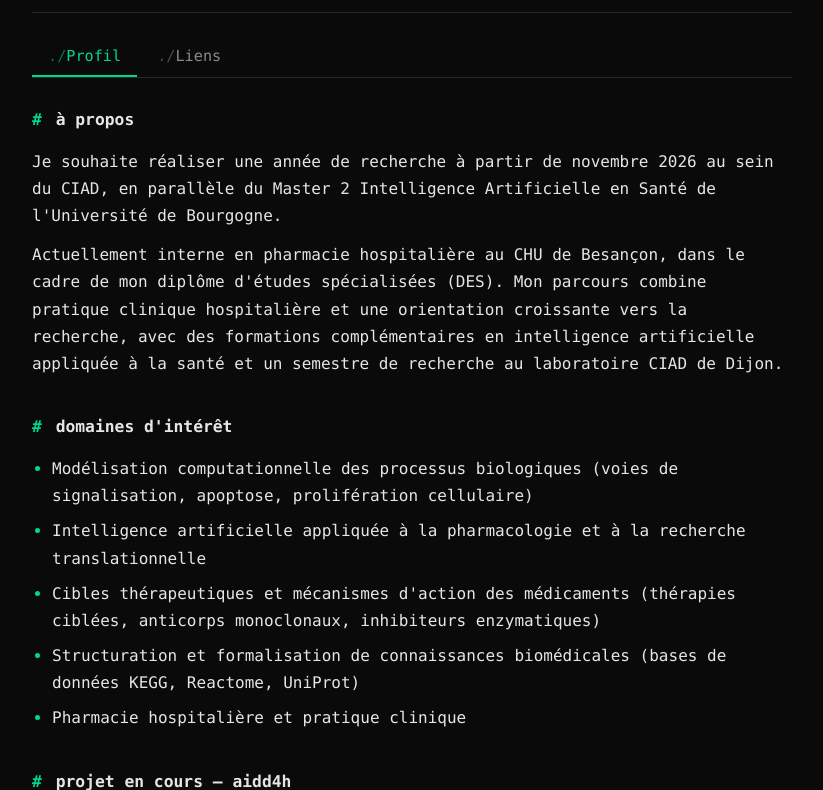
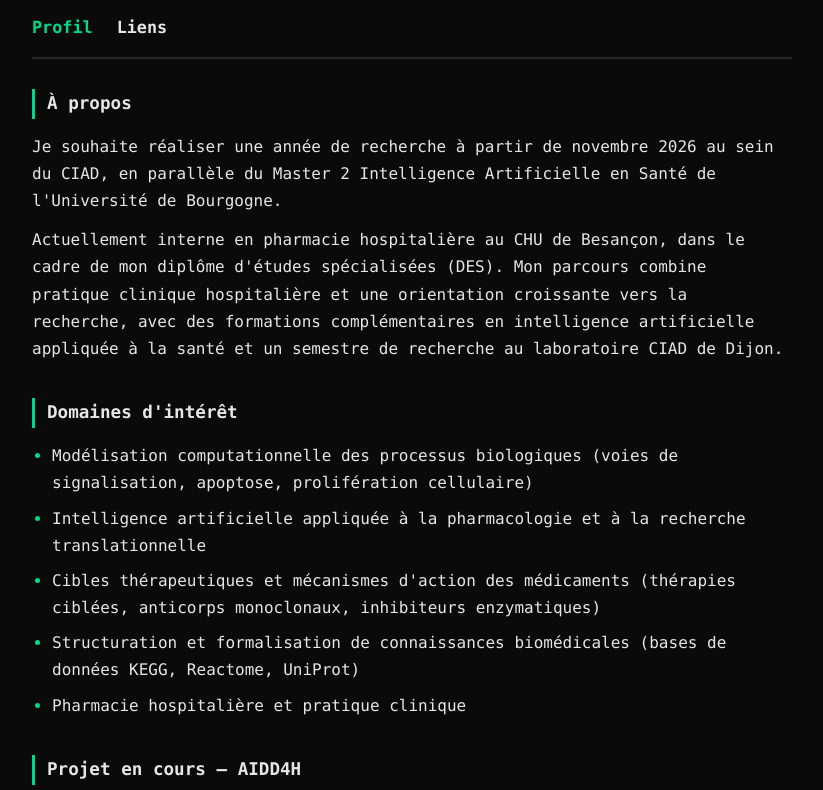
Before and after one commit to tedd55/site-perso-HTML, a plain HTML site: page index.html in a window 1280 px wide. Shown: the part 152-942 px from the top of the page, without its empty margins (228-1051 px from the left). Drawn offline with Linux system fonts and the light colour scheme.

Commit message:
Corrections style : fond noir, photo plus petite, onglets, titres

```diff
--- a/index.html
+++ b/index.html
@@ -19,8 +19,8 @@
   </header>
 
   <nav class="tabs" role="tablist">
-    <button class="tab-btn active" data-tab="profil" role="tab" aria-selected="true">Profil</button>
-    <button class="tab-btn" data-tab="liens" role="tab" aria-selected="false">Liens</button>
+    <button type="button" class="tab-btn active" data-tab="profil" role="tab" aria-selected="true">Profil</button>
+    <button type="button" class="tab-btn" data-tab="liens" role="tab" aria-selected="false">Liens</button>
   </nav>
 
   <main>
@@ -29,7 +29,7 @@
     <section id="profil" class="tab-panel active">
 
       <section class="block">
-        <h2><span class="tag">#</span> à propos</h2>
+        <h2>À propos</h2>
         <p>
           Je souhaite réaliser une année de recherche à partir de novembre 2026
           au sein du CIAD, en parallèle du Master 2 Intelligence Artificielle en
@@ -46,7 +46,7 @@
       </section>
 
       <section class="block">
-        <h2><span class="tag">#</span> domaines d'intérêt</h2>
+        <h2>Domaines d'intérêt</h2>
         <ul>
           <li>Modélisation computationnelle des processus biologiques (voies de signalisation, apoptose, prolifération cellulaire)</li>
           <li>Intelligence artificielle appliquée à la pharmacologie et à la recherche translationnelle</li>
@@ -57,7 +57,7 @@
       </section>
 
       <section class="block">
-        <h2><span class="tag">#</span> projet en cours &mdash; AIDD4H</h2>
+        <h2>Projet en cours &mdash; AIDD4H</h2>
         <p>
           Projet mené au laboratoire CIAD (Université de Bourgogne) dans le cadre
           d'un semestre libre de recherche : modélisation des processus cellulaires
@@ -69,7 +69,7 @@
       </section>
 
       <section class="block">
-        <h2><span class="tag">#</span> compétences</h2>
+        <h2>Compétences</h2>
         <p><span class="key">Informatique</span> R, Microsoft Office (Word, Excel, PowerPoint)</p>
         <p><span class="key">Langues</span> Anglais, Espagnol</p>
       </section>
@@ -79,7 +79,7 @@
     <!-- ===== TAB: LIENS ===== -->
     <section id="liens" class="tab-panel">
       <section class="block">
-        <h2><span class="tag">#</span> retrouvez-moi</h2>
+        <h2>Retrouvez-moi</h2>
         <div class="links">
           <a class="link-card" href="https://github.com/tedd55" target="_blank" rel="noopener">
             <span class="link-label">GitHub</span><span class="link-arrow">&rarr;</span>
@@ -87,17 +87,11 @@
           <a class="link-card" href="https://linkedin.com/in/TON-PROFIL" target="_blank" rel="noopener">
             <span class="link-label">LinkedIn</span><span class="link-arrow">&rarr;</span>
           </a>
-          <a class="link-card" href="https://drive.google.com/drive/folders/1DF2J9Y5cBbxewib-w_YLlnF-K-aATHWa?usp=drive_link" target="_blank" rel="noopener">
-            <span class="link-label">Rapports d'activité CIAD (Drive)</span><span class="link-arrow">&rarr;</span>
-          </a>
           <a class="link-card" href="https://univ-montpellier.academia.edu/teddyAndrieu" target="_blank" rel="noopener">
             <span class="link-label">Academia.edu</span><span class="link-arrow">&rarr;</span>
           </a>
           <a class="link-card" href="https://www.researchgate.net/profile/Teddy-Andrieu-2?ev=hdr_xprf" target="_blank" rel="noopener">
             <span class="link-label">ResearchGate</span><span class="link-arrow">&rarr;</span>
-          </a>
-          <a class="link-card" href="mailto:teddyandrieu5@gmail.com">
-            <span class="link-label">teddyandrieu5@gmail.com</span><span class="link-arrow">&rarr;</span>
           </a>
         </div>
       </section>
--- a/styles.css
+++ b/styles.css
@@ -12,6 +12,10 @@
 
 * { box-sizing: border-box; }
 
+html {
+  background-color: var(--bg);
+}
+
 body {
   font-family: var(--mono);
   background-color: var(--bg);
@@ -19,6 +23,7 @@ body {
   line-height: 1.7;
   margin: 0;
   padding: 40px 20px 80px;
+  min-height: 100vh;
 }
 
 .wrap {
@@ -37,9 +42,9 @@ body {
 }
 
 .avatar {
-  width: 96px;
-  height: 96px;
-  border-radius: 8px;
+  width: 56px;
+  height: 56px;
+  border-radius: 50%;
   object-fit: cover;
   border: 1px solid var(--border);
   filter: grayscale(35%);
@@ -77,35 +82,29 @@ body {
 /* ===== Onglets ===== */
 .tabs {
   display: flex;
-  gap: 4px;
-  margin-bottom: 28px;
-  border-bottom: 1px solid var(--border);
+  gap: 24px;
+  padding-bottom: 16px;
+  margin-bottom: 30px;
+  border-bottom: 2px solid var(--border);
 }
 
 .tab-btn {
   font-family: var(--mono);
   background: none;
   border: none;
-  color: var(--text-dim);
-  padding: 10px 16px;
-  font-size: 0.95rem;
+  color: var(--text);
+  padding: 4px 0;
+  font-size: 1.05rem;
+  font-weight: 600;
   cursor: pointer;
-  border-bottom: 2px solid transparent;
-  transition: color 0.15s, border-color 0.15s;
-}
-
-.tab-btn::before {
-  content: "./";
-  opacity: 0.5;
 }
 
 .tab-btn:hover {
-  color: var(--text);
+  color: var(--accent);
 }
 
 .tab-btn.active {
   color: var(--accent);
-  border-bottom-color: var(--accent);
 }
 
 /* ===== Panneaux ===== */
@@ -128,16 +127,12 @@ body {
 }
 
 h2 {
-  font-size: 1.02rem;
+  font-size: 1.1rem;
   color: var(--text);
   font-weight: 600;
   margin: 0 0 14px;
-  text-transform: lowercase;
-}
-
-.tag {
-  color: var(--accent);
-  margin-right: 4px;
+  padding-left: 12px;
+  border-left: 3px solid var(--accent);
 }
 
 p {
@@ -229,7 +224,7 @@ footer a:hover {
     align-items: flex-start;
   }
   .avatar {
-    width: 80px;
-    height: 80px;
+    width: 48px;
+    height: 48px;
   }
 }
```
